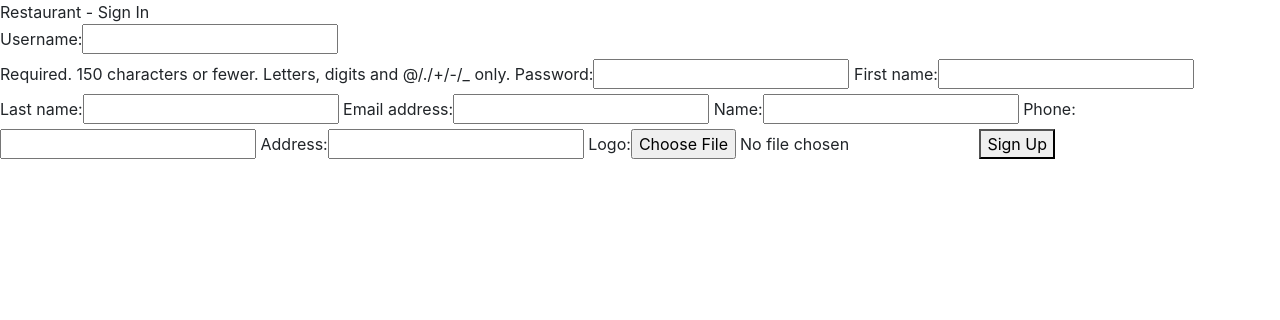
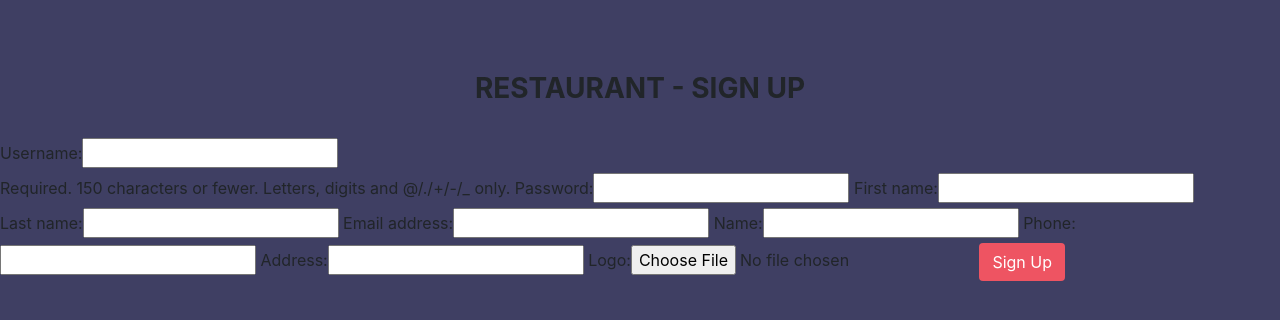
Before and after one commit to dmyma/iOS-Python-React, a Django app: page /restaurant/sign-up in a window 1280 px wide. Shown: the top 320 px of the page. Run offline with Django 3.2, Linux system fonts and the light colour scheme.

Commit message:
Added styles for sign-up and sign-in

```diff
--- a/foodtaskerapp/statics/css/style.css
+++ b/foodtaskerapp/statics/css/style.css
@@ -0,0 +1,14 @@
+.bg-blue {
+  background-color: #3F3F63;
+}
+
+.btn-pink {
+  color: white;
+  background-color: #EE5462;
+}
+
+.btn-pink:hover,
+.btn-pink:focus {
+  color: white;
+  background-color: #DA4F5D;
+}
--- a/foodtaskerapp/templates/base_signup.html
+++ b/foodtaskerapp/templates/base_signup.html
@@ -12,8 +12,22 @@
 
   <script src="{% static 'js/bootstrap.min.js' %}"></script>
 </head>
-<body>
-  {% block heading %}{% endblock %}
-  {% block content %}{% endblock %}
+<body class="bg-blue">
+  <div id="container">
+    <div id="row">
+      <div id="col-lg-4 col-lg-offset-4">
+        <br/>
+        <br/>
+        <br/>
+        <div id="panel panel-body">
+          <div id="panel-body">
+            <h3 class="text-center text-uppercase"><b>{% block heading %}{% endblock %}</b></h3>
+            <br/>
+            {% block content %}{% endblock %}
+          </div>
+        </div>
+      </div>
+    </div>
+  </div>
 </body>
 </html>
--- a/foodtaskerapp/templates/restaurant/sign_in.html
+++ b/foodtaskerapp/templates/restaurant/sign_in.html
@@ -7,6 +7,6 @@
 <form method="POST">
   {% csrf_token %}
   {{ form }}
-  <button type="submit">Sign in</button>
+  <button type="submit" class="btn btn-pink">Sign in</button>
 </form>
 {% endblock %}
--- a/foodtaskerapp/templates/restaurant/sign_up.html
+++ b/foodtaskerapp/templates/restaurant/sign_up.html
@@ -1,13 +1,13 @@
 {% extends 'base_signup.html' %}
 
 {% block title %}Sign In{% endblock %}
-{% block heading %}Restaurant - Sign In{% endblock %}
+{% block heading %}Restaurant - Sign Up{% endblock %}
 
 {% block content %}
   <form method="POST" enctype="multipart/form-data">
     {% csrf_token %}
     {{ user_form }}
     {{ restaurant_form }}
-    <button type="submit">Sign Up</button>
+    <button type="submit" class="btn btn-pink pull-right">Sign Up</button>
   </form>
 {% endblock %}
```
